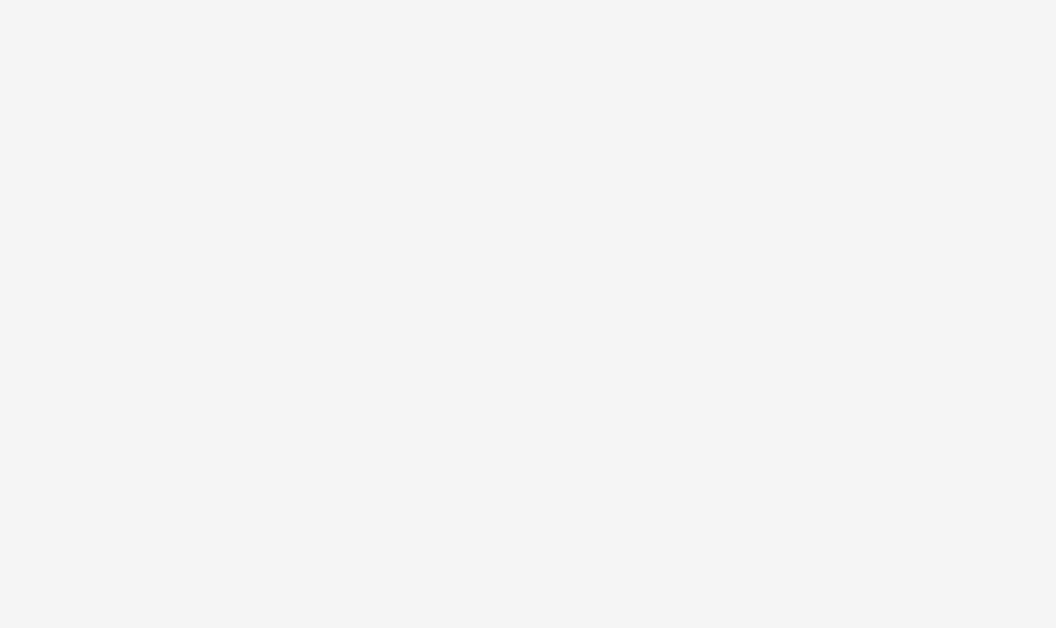
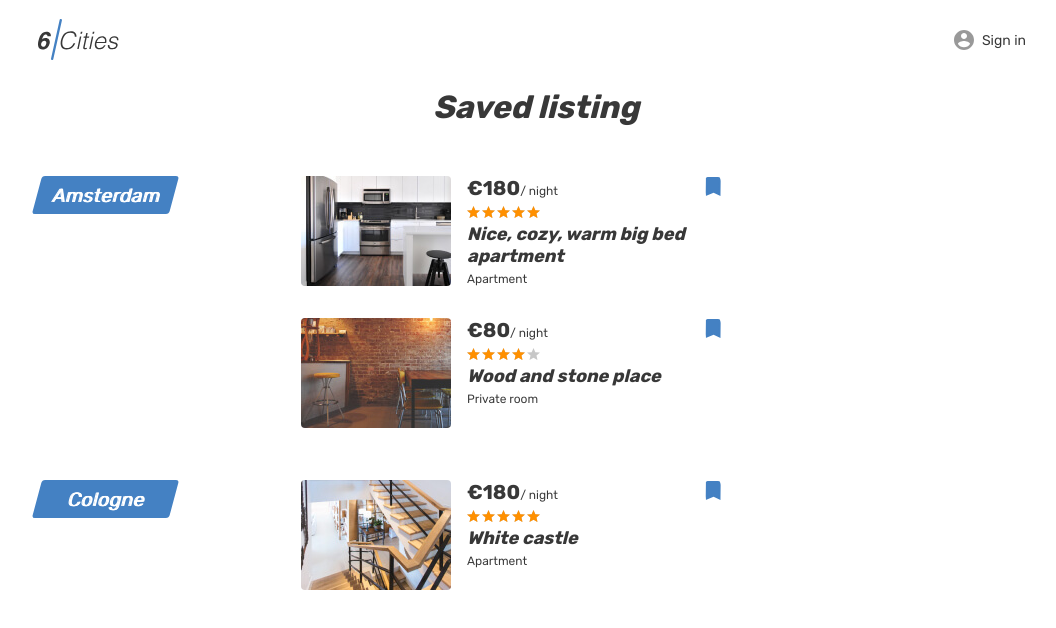
Before and after one commit to templton/1362031-six-cities-3, a React app: page /favorites in a window 1280 px wide. Shown: the top 628 px of the page, without its empty margins (104-1160 px from the left). Built offline with nearby package versions, Linux system fonts and the light colour scheme.

Commit message:
favorites

```diff
--- a/src/components/app/app.jsx
+++ b/src/components/app/app.jsx
@@ -5,6 +5,7 @@
 import Main from "../main/main.jsx";
 import CardDetail from "../card-detail/card-detail.jsx";
 import Login from "../login/login.jsx";
+import FavoritesCards from "../favorites-cards/favorites-cards.jsx";
 
 const App = ({offers}) => {
   return (
@@ -28,6 +29,12 @@
             <Login/>
           </div>
         </Route>
+        <Route exact path="/favorites">
+          <div className="page">
+            <Header/>
+            <FavoritesCards/>
+          </div>
+        </Route>
       </Switch>
     </BrowserRouter>
   );
--- /dev/null
+++ b/src/components/favorites-cards/favorites-cards.jsx
@@ -0,0 +1,137 @@
+import React from "react";
+
+const FavoritesCards = () => {
+  return (
+    <main className="page__main page__main--favorites">
+      <div className="page__favorites-container container">
+        <section className="favorites">
+          <h1 className="favorites__title">Saved listing</h1>
+          <ul className="favorites__list">
+            <li className="favorites__locations-items">
+              <div className="favorites__locations locations locations--current">
+                <div className="locations__item">
+                  <a className="locations__item-link" href="#">
+                    <span>Amsterdam</span>
+                  </a>
+                </div>
+              </div>
+              <div className="favorites__places">
+                <article className="favorites__card place-card">
+                  <div className="favorites__image-wrapper place-card__image-wrapper">
+                    <a href="#">
+                      <img className="place-card__image" src="img/apartment-small-03.jpg" width="150" height="110" alt="Place image"/>
+                    </a>
+                  </div>
+                  <div className="favorites__card-info place-card__info">
+                    <div className="place-card__price-wrapper">
+                      <div className="place-card__price">
+                        <b className="place-card__price-value">&euro;180</b>
+                        <span className="place-card__price-text">&#47;&nbsp;night</span>
+                      </div>
+                      <button className="place-card__bookmark-button place-card__bookmark-button--active button" type="button">
+                        <svg className="place-card__bookmark-icon" width="18" height="19">
+                          <use xlinkHref="#icon-bookmark"></use>
+                        </svg>
+                        <span className="visually-hidden">In bookmarks</span>
+                      </button>
+                    </div>
+                    <div className="place-card__rating rating">
+                      <div className="place-card__stars rating__stars">
+                        <span style={{width: `100%`}}></span>
+                        <span className="visually-hidden">Rating</span>
+                      </div>
+                    </div>
+                    <h2 className="place-card__name">
+                      <a href="#">Nice, cozy, warm big bed apartment</a>
+                    </h2>
+                    <p className="place-card__type">Apartment</p>
+                  </div>
+                </article>
+
+                <article className="favorites__card place-card">
+                  <div className="favorites__image-wrapper place-card__image-wrapper">
+                    <a href="#">
+                      <img className="place-card__image" src="img/room-small.jpg" width="150" height="110" alt="Place image"/>
+                    </a>
+                  </div>
+                  <div className="favorites__card-info place-card__info">
+                    <div className="place-card__price-wrapper">
+                      <div className="place-card__price">
+                        <b className="place-card__price-value">&euro;80</b>
+                        <span className="place-card__price-text">&#47;&nbsp;night</span>
+                      </div>
+                      <button className="place-card__bookmark-button place-card__bookmark-button--active button"
+                        type="button">
+                        <svg className="place-card__bookmark-icon" width="18" height="19">
+                          <use xlinkHref="#icon-bookmark"></use>
+                        </svg>
+                        <span className="visually-hidden">In bookmarks</span>
+                      </button>
+                    </div>
+                    <div className="place-card__rating rating">
+                      <div className="place-card__stars rating__stars">
+                        <span style={{width: `80%`}}></span>
+                        <span className="visually-hidden">Rating</span>
+                      </div>
+                    </div>
+                    <h2 className="place-card__name">
+                      <a href="#">Wood and stone place</a>
+                    </h2>
+                    <p className="place-card__type">Private room</p>
+                  </div>
+                </article>
+              </div>
+            </li>
+
+            <li className="favorites__locations-items">
+              <div className="favorites__locations locations locations--current">
+                <div className="locations__item">
+                  <a className="locations__item-link" href="#">
+                    <span>Cologne</span>
+                  </a>
+                </div>
+              </div>
+              <div className="favorites__places">
+                <article className="favorites__card place-card">
+                  <div className="favorites__image-wrapper place-card__image-wrapper">
+                    <a href="#">
+                      <img className="place-card__image" src="img/apartment-small-04.jpg" width="150" height="110"
+                        alt="Place image"/>
+                    </a>
+                  </div>
+                  <div className="favorites__card-info place-card__info">
+                    <div className="place-card__price-wrapper">
+                      <div className="place-card__price">
+                        <b className="place-card__price-value">&euro;180</b>
+                        <span className="place-card__price-text">&#47;&nbsp;night</span>
+                      </div>
+                      <button className="place-card__bookmark-button place-card__bookmark-button--active button"
+                        type="button">
+                        <svg className="place-card__bookmark-icon" width="18" height="19">
+                          <use xlinkHref="#icon-bookmark"></use>
+                        </svg>
+                        <span className="visually-hidden">In bookmarks</span>
+                      </button>
+                    </div>
+                    <div className="place-card__rating rating">
+                      <div className="place-card__stars rating__stars">
+                        <span style={{width: `100%`}}></span>
+                        <span className="visually-hidden">Rating</span>
+                      </div>
+                    </div>
+                    <h2 className="place-card__name">
+                      <a href="#">White castle</a>
+                    </h2>
+                    <p className="place-card__type">Apartment</p>
+                  </div>
+                </article>
+              </div>
+            </li>
+          </ul>
+        </section>
+      </div>
+    </main>
+  );
+};
+
+export default FavoritesCards;
```
